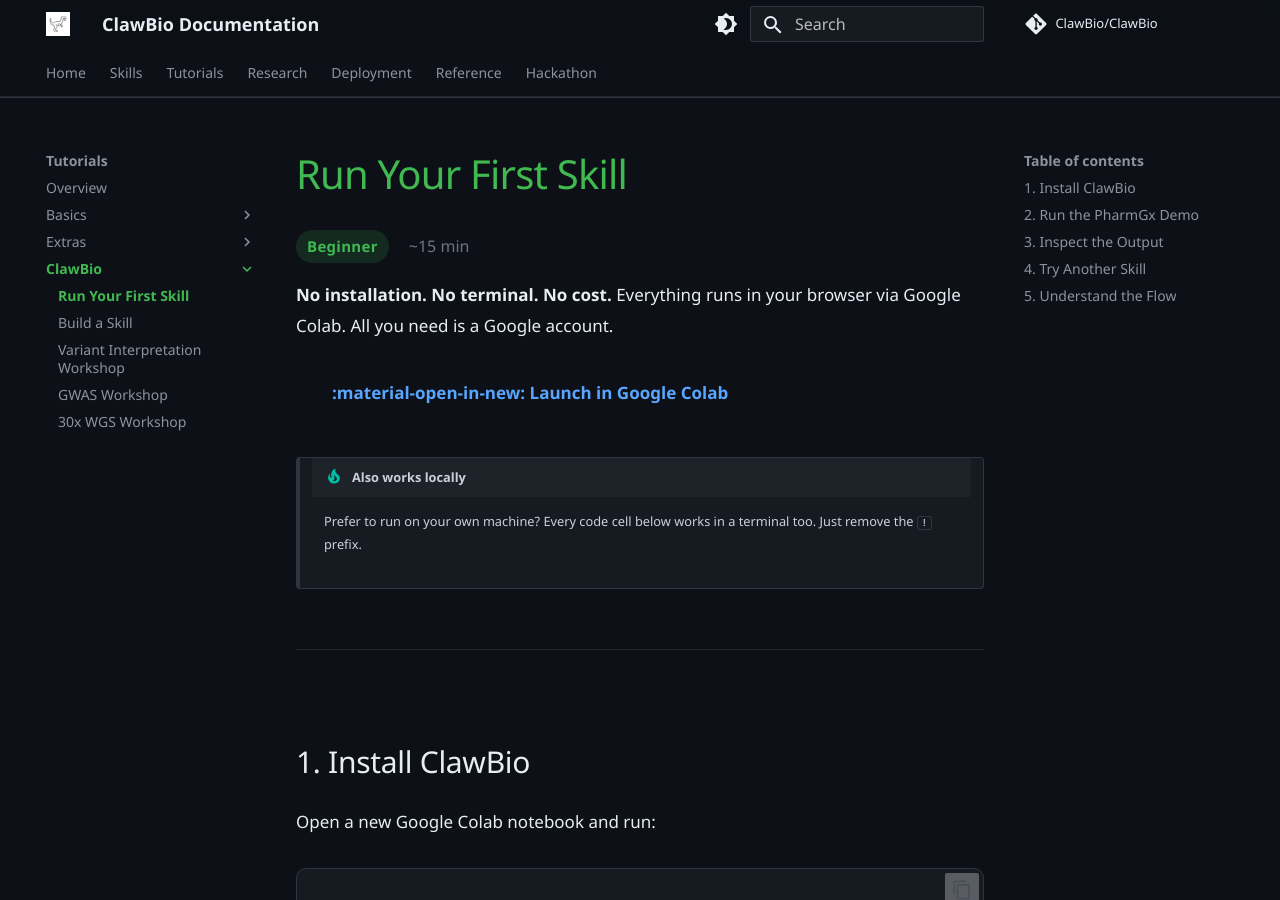
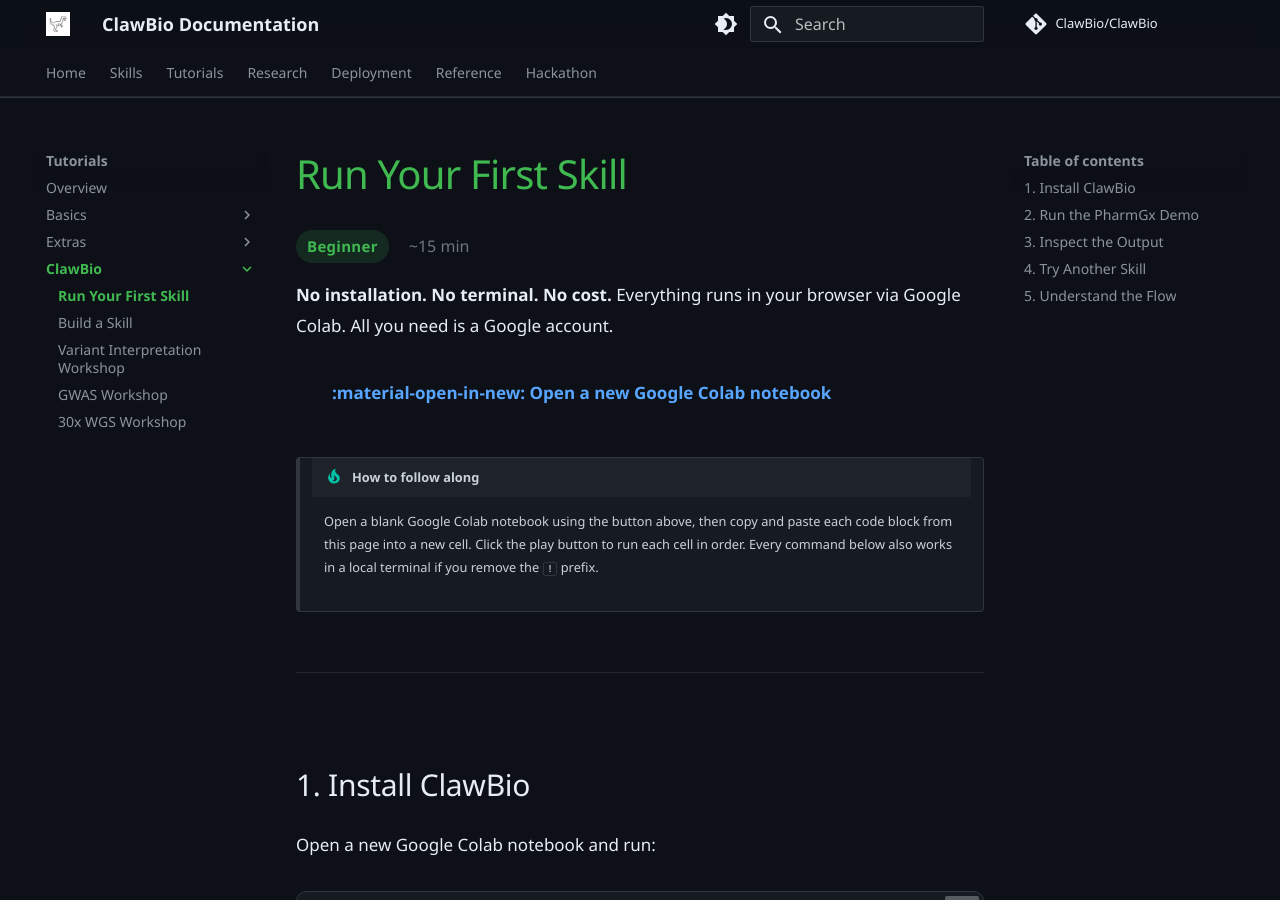
Before and after one commit to ClawBio/docs, an MkDocs documentation site: the page built from docs/tutorials/run-your-first-skill.md, in a window 1280 px wide and 900 px high. Built offline with MkDocs 1.6.1 and Material for MkDocs 9.7.7, drawn with Linux system fonts in a browser that asks for light colours; comment, search, counter and statistics services are not loaded.

Commit message:
Fix Colab links: point to blank notebooks, not variant interpretation
- Run Your First Skill: was linking to variant interpretation notebook,
  now links to blank Colab with instructions to copy code from the page
- Build a Skill: added Colab button (was missing entirely)
- GWAS Workshop: added Colab button (was missing)
- All three tutorials now have clear "How to follow along" instructions

Co-Authored-By: Claude Opus 4.6 (1M context) <noreply@anthropic.com>

```diff
--- a/docs/tutorials/run-your-first-skill.md
+++ b/docs/tutorials/run-your-first-skill.md
@@ -12,10 +12,10 @@ description: Run a ClawBio skill demo in Google Colab — no installation, no te
 
 **No installation. No terminal. No cost.** Everything runs in your browser via Google Colab. All you need is a Google account.
 
-[:material-open-in-new: Launch in Google Colab](https://colab.research.google.com/github/ClawBio/ClawBio/blob/main/docs/tutorial-variant-interpretation.ipynb){ .md-button .md-button--primary }
+[:material-open-in-new: Open a new Google Colab notebook](https://colab.research.google.com/#create=true){ .md-button .md-button--primary }
 
-!!! tip "Also works locally"
-    Prefer to run on your own machine? Every code cell below works in a terminal too. Just remove the `!` prefix.
+!!! tip "How to follow along"
+    Open a blank Google Colab notebook using the button above, then copy and paste each code block from this page into a new cell. Click the play button to run each cell in order. Every command below also works in a local terminal if you remove the `!` prefix.
 
 ---
 
```
Also changed, not shown: docs/tutorials/build-a-skill.md (+4 -2 lines), docs/tutorials/gwas-workshop.md (+3 -2 lines).
